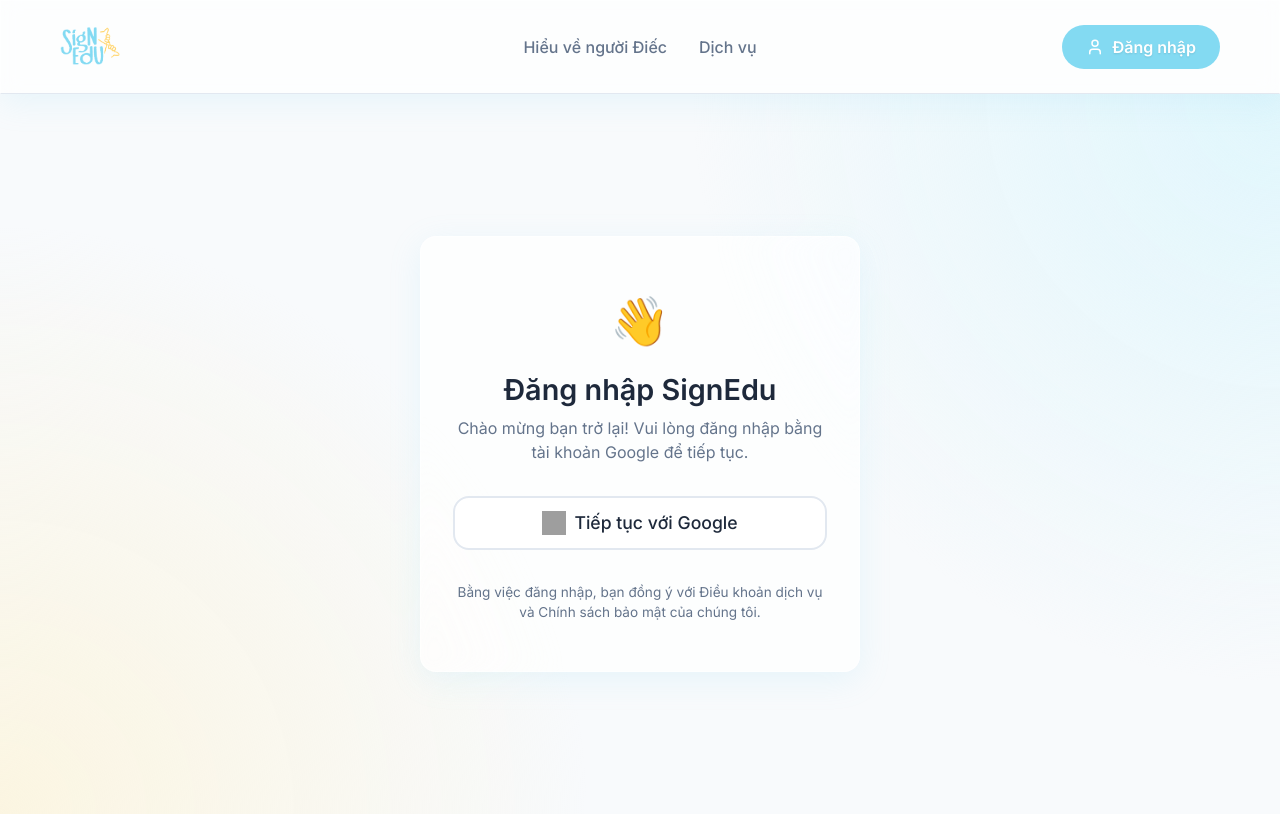
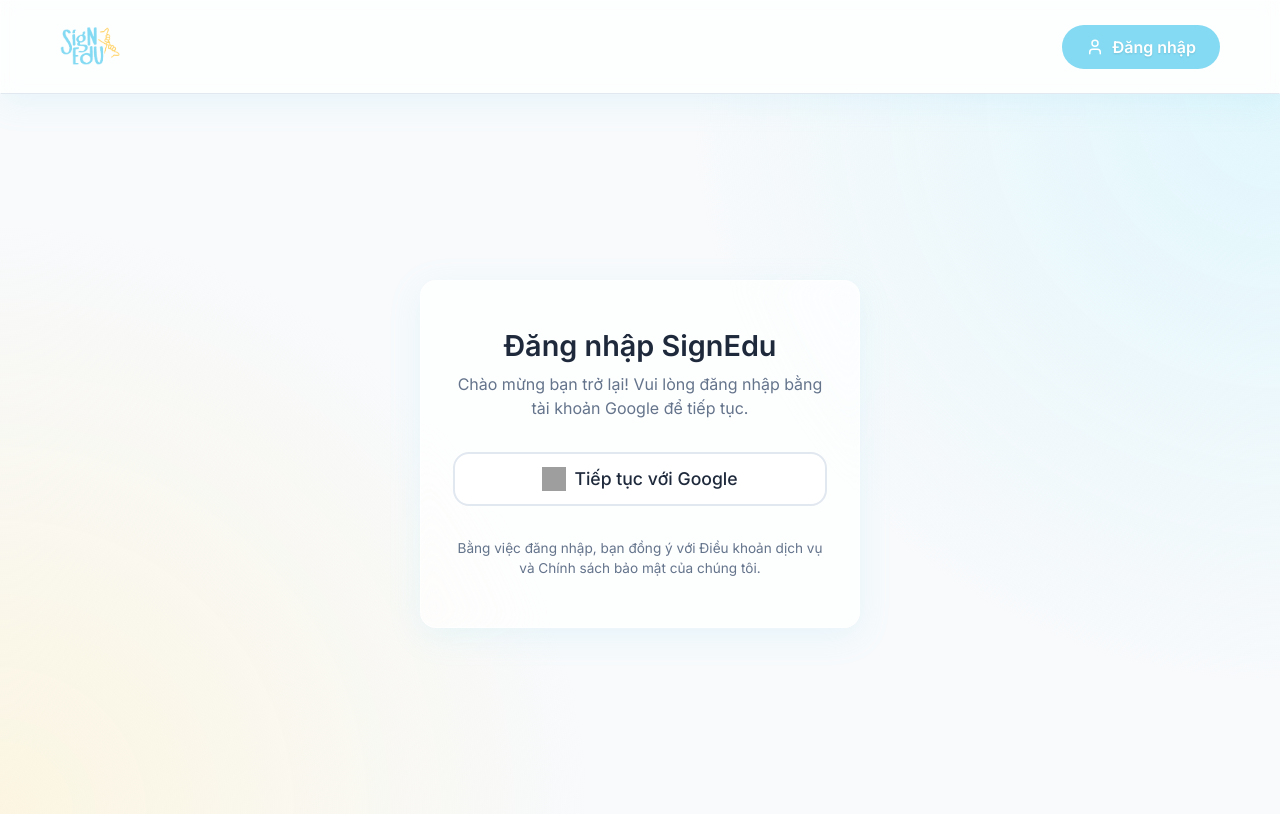
Before and after one commit to taihungg/signedu-webapp, a React (Vite) app: page /login in a window 1280 px wide. Built offline with nearby package versions, Linux system fonts and the light colour scheme; no server answers; grey boxes are pictures that could not be loaded.

Commit message:
edit login page

```diff
--- a/src/components/layout/Navbar.tsx
+++ b/src/components/layout/Navbar.tsx
@@ -47,10 +47,7 @@
               </button>
             </>
           ) : (
-            <>
-              <button className="nav-item">Hiểu về người Điếc</button>
-              <button className="nav-item">Dịch vụ</button>
-            </>
+            <></>
           )}
         </div>
 
--- a/src/pages/Login.tsx
+++ b/src/pages/Login.tsx
@@ -22,7 +22,6 @@
     <div className="login-page flex-center animate-fade-in">
       <div className="login-card glass-panel">
         <div className="login-header">
-          <div className="logo-icon">👋</div>
           <h1>Đăng nhập SignEdu</h1>
           <p>Chào mừng bạn trở lại! Vui lòng đăng nhập bằng tài khoản Google để tiếp tục.</p>
         </div>
```
